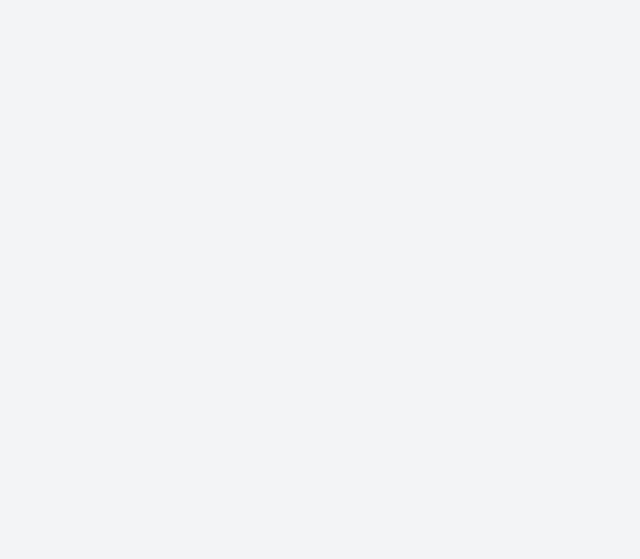
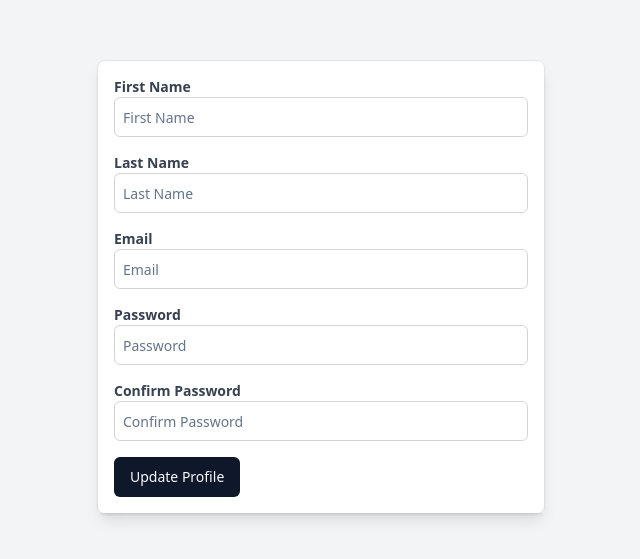
Before and after one commit to ashwani8090/code-caty-1, a React (Vite) app: page / in a window 1280 px wide. Shown: the part 113-672 px from the top of the page, without its empty margins (319-959 px from the left). Built offline with nearby package versions, Linux system fonts and the light colour scheme; the HTML template or start-up script is replaced by a standard one.

Commit message:
added user form

```diff
--- a/src/App.tsx
+++ b/src/App.tsx
@@ -1,14 +1,16 @@
 import { useForm } from "react-hook-form";
 
 import CenteredLayout from "@components/templates/CenteredLayout";
+
 import "./App.css";
+import UserProfileForm from "./pages/UserDetails";
 
 function App() {
   const form = useForm();
   console.log(form);
   return (
     <CenteredLayout>
-      <div className="flex space-x-4"></div>
+      <UserProfileForm />
     </CenteredLayout>
   );
 }
--- a/src/components/atoms/input.tsx
+++ b/src/components/atoms/input.tsx
@@ -3,20 +3,28 @@ import * as React from "react";
 import { cn } from "src/utils/index";
 
 export interface InputProps
-  extends React.InputHTMLAttributes<HTMLInputElement> {}
+  extends React.InputHTMLAttributes<HTMLInputElement> {
+  label?: string;
+}
 
 const Input = React.forwardRef<HTMLInputElement, InputProps>(
-  ({ className, type, ...props }, ref) => {
+  ({ className, label, name, type, ...props }, ref) => {
     return (
+      <>
+        <label htmlFor={name} className="block text-sm font-bold text-gray-700">
+          {label}
+        </label>
         <input
+          id={name}
           type={type}
           className={cn(
-          "flex h-10 w-full rounded-md border border-slate-200 bg-white px-3 py-2 text-sm ring-offset-white file:border-0 file:bg-transparent file:text-sm file:font-medium placeholder:text-slate-500 focus-visible:outline-none focus-visible:ring-2 focus-visible:ring-slate-950 focus-visible:ring-offset-2 disabled:cursor-not-allowed disabled:opacity-50 dark:border-slate-800 dark:bg-slate-950 dark:ring-offset-slate-950 dark:placeholder:text-slate-400 dark:focus-visible:ring-slate-300",
+            "flex h-10 w-full rounded-md border border-slate-200 bg-white px-3 py-2 text-sm file:border-0 file:bg-transparent file:text-sm file:font-medium placeholder:text-slate-500 focus-visible:border-2 focus-visible:border-primary focus-visible:outline-none disabled:cursor-not-allowed disabled:opacity-50",
             className,
           )}
           ref={ref}
           {...props}
         />
+      </>
     );
   },
 );
--- /dev/null
+++ b/src/pages/UserDetails.tsx
@@ -0,0 +1,160 @@
+import React, { useState, ChangeEvent, FormEvent } from "react";
+
+import { Button } from "@/components/atoms/button";
+import { Card } from "@/components/atoms/card";
+import { Input } from "@/components/atoms/input";
+
+interface FormData {
+  firstName: string;
+  lastName: string;
+  email: string;
+  password: string;
+  confirmPassword: string;
+}
+
+interface Errors {
+  firstName?: string;
+  lastName?: string;
+  email?: string;
+  password?: string;
+  confirmPassword?: string;
+}
+
+const UserProfileForm: React.FC = () => {
+  const [formData, setFormData] = useState<FormData>({
+    firstName: "",
+    lastName: "",
+    email: "",
+    password: "",
+    confirmPassword: "",
+  });
+
+  const [errors, setErrors] = useState<Errors>({});
+
+  const handleChange = (e: ChangeEvent<HTMLInputElement>) => {
+    const { id, value } = e.target;
+    setFormData({
+      ...formData,
+      [id]: value,
+    });
+  };
+
+  const validate = (): Errors => {
+    const newErrors: Errors = {};
+
+    if (!formData.firstName) newErrors.firstName = "First name is required";
+    if (!formData.lastName) newErrors.lastName = "Last name is required";
+    if (!formData.email) {
+      newErrors.email = "Email is required";
+    } else if (!/\S+@\S+\.\S+/.test(formData.email)) {
+      newErrors.email = "Invalid email format";
+    }
+    if (!formData.password) {
+      newErrors.password = "Password is required";
+    } else if (formData.password.length < 6) {
+      newErrors.password = "Password must be at least 6 characters long";
+    }
+    if (!formData.confirmPassword) {
+      newErrors.confirmPassword = "Confirm Password is required";
+    } else if (formData.confirmPassword !== formData.password) {
+      newErrors.confirmPassword = "Passwords must match";
+    }
+
+    return newErrors;
+  };
+
+  const handleSubmit = (e: FormEvent<HTMLFormElement>) => {
+    e.preventDefault();
+    const validationErrors = validate();
+    if (Object.keys(validationErrors).length > 0) {
+      setErrors(validationErrors);
+    } else {
+      setErrors({});
+      console.log("Form data:", formData);
+      alert("Profile updated successfully!");
+      // Perform your submit logic here, e.g., sending data to an API
+    }
+  };
+
+  return (
+    <Card className="w-screen max-w-md">
+      <form onSubmit={handleSubmit} className="p-4 shadow-lg">
+        <div className="mb-4">
+          <Input
+            name="firstName"
+            label="First Name"
+            value={formData.firstName}
+            onChange={handleChange}
+            className={`w-full border p-2 ${errors.firstName ? "border-red-500" : "border-gray-300"}`}
+            placeholder="First Name"
+          />
+          {errors.firstName && (
+            <p className="text-sm text-red-500">{errors.firstName}</p>
+          )}
+        </div>
+
+        <div className="mb-4">
+          <Input
+            name="lastName"
+            label="Last Name"
+            value={formData.lastName}
+            onChange={handleChange}
+            className={`w-full border p-2 ${errors.lastName ? "border-red-500" : "border-gray-300"}`}
+            placeholder="Last Name"
+          />
+          {errors.lastName && (
+            <p className="text-sm text-red-500">{errors.lastName}</p>
+          )}
+        </div>
+
+        <div className="mb-4">
+          <Input
+            name="email"
+            label="Email"
+            value={formData.email}
+            onChange={handleChange}
+            className={`w-full border p-2 ${errors.email ? "border-red-500" : "border-gray-300"}`}
+            placeholder="Email"
+          />
+          {errors.email && (
+            <p className="text-sm text-red-500">{errors.email}</p>
+          )}
+        </div>
+
+        <div className="mb-4">
+          <Input
+            type="password"
+            name="password"
+            label="Password"
+            value={formData.password}
+            onChange={handleChange}
+            className={`w-full border p-2 ${errors.password ? "border-red-500" : "border-gray-300"}`}
+            placeholder="Password"
+          />
+          {errors.password && (
+            <p className="text-sm text-red-500">{errors.password}</p>
+          )}
+        </div>
+
+        <div className="mb-4">
+          <Input
+            type="password"
+            name="confirmPassword"
+            label="Confirm Password"
+            value={formData.confirmPassword}
+            onChange={handleChange}
+            className={`w-full border p-2 ${errors.confirmPassword ? "border-red-500" : "border-gray-300"}`}
+            placeholder="Confirm Password"
+          />
+          {errors.confirmPassword && (
+            <p className="text-sm text-red-500">{errors.confirmPassword}</p>
+          )}
+        </div>
+
+        <Button type="submit">Update Profile</Button>
+      </form>
+    </Card>
+  );
+};
+
+export default UserProfileForm;
--- a/tailwind.config.js
+++ b/tailwind.config.js
@@ -16,6 +16,9 @@ module.exports = {
       },
     },
     extend: {
+      colors: {
+        "primary": "#1A1D23",
+      },
       keyframes: {
         "accordion-down": {
           from: { height: "0" },
```
Lines whose indentation alone changed are shown as unchanged.
